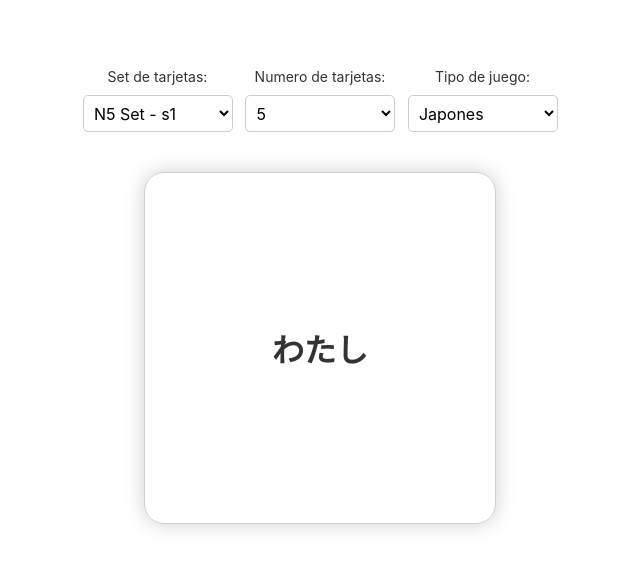
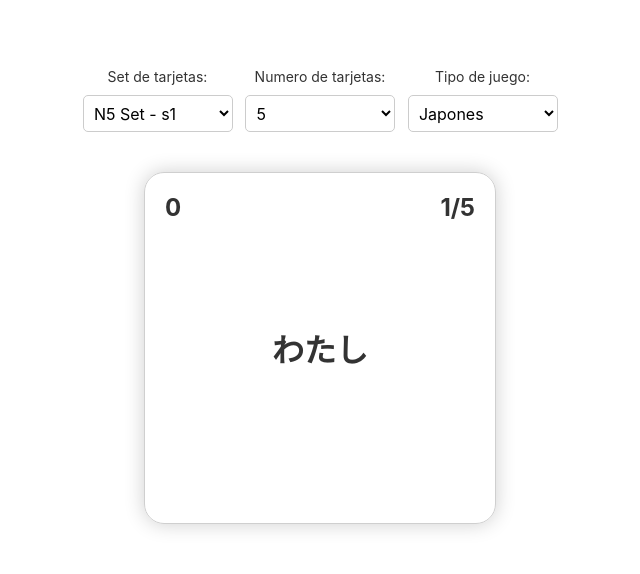
Before and after one commit to F-Ardus/japaneseVocabulary, a Svelte app: page / in a window 1280 px wide. Both pictures are taken after a click on the button "Comenzar!". Shown: the top 574 px of the page, without its empty margins (320-960 px from the left). Built offline with nearby package versions, Linux system fonts and the light colour scheme.

Commit message:
add current score and card number display

```diff
--- a/src/App.svelte
+++ b/src/App.svelte
@@ -214,6 +214,10 @@
       {:else if showScore}
         <h1>{score + "/" + numberOfCards}</h1>
       {:else}
+        <div class="cardData">
+          <h2>{score}</h2>
+          <h2>{currentCard + 1 + "/" + hiraWords.length}</h2>
+        </div>
         <h1>{hiraWords[currentCard]}</h1>
       {/if}
     </div>
@@ -302,6 +306,17 @@
         justify-content: center;
         box-shadow: 0px 0px 20px 0px #cfcfcf;
         align-items: center;
+        position: relative;
+
+        .cardData {
+          display: flex;
+          position: absolute;
+          justify-content: space-between;
+          top: 0;
+          width: 100%;
+          padding: 0 20px;
+          box-sizing: border-box;
+        }
 
         button {
           height: 100%;
--- a/src/N5-Vocab.json
+++ b/src/N5-Vocab.json
@@ -184,7 +184,7 @@
     ["botella", "びん"],
     ["cosa", "もの"],
     ["cerveza", "ビール"],
-    ["bicicleta", "してんしゃは"],
+    ["bicicleta", "じてんしゃ"],
     ["rojo", "あかい"],
     ["azul", "あおい"],
     ["blanco", "しろい"],
```
